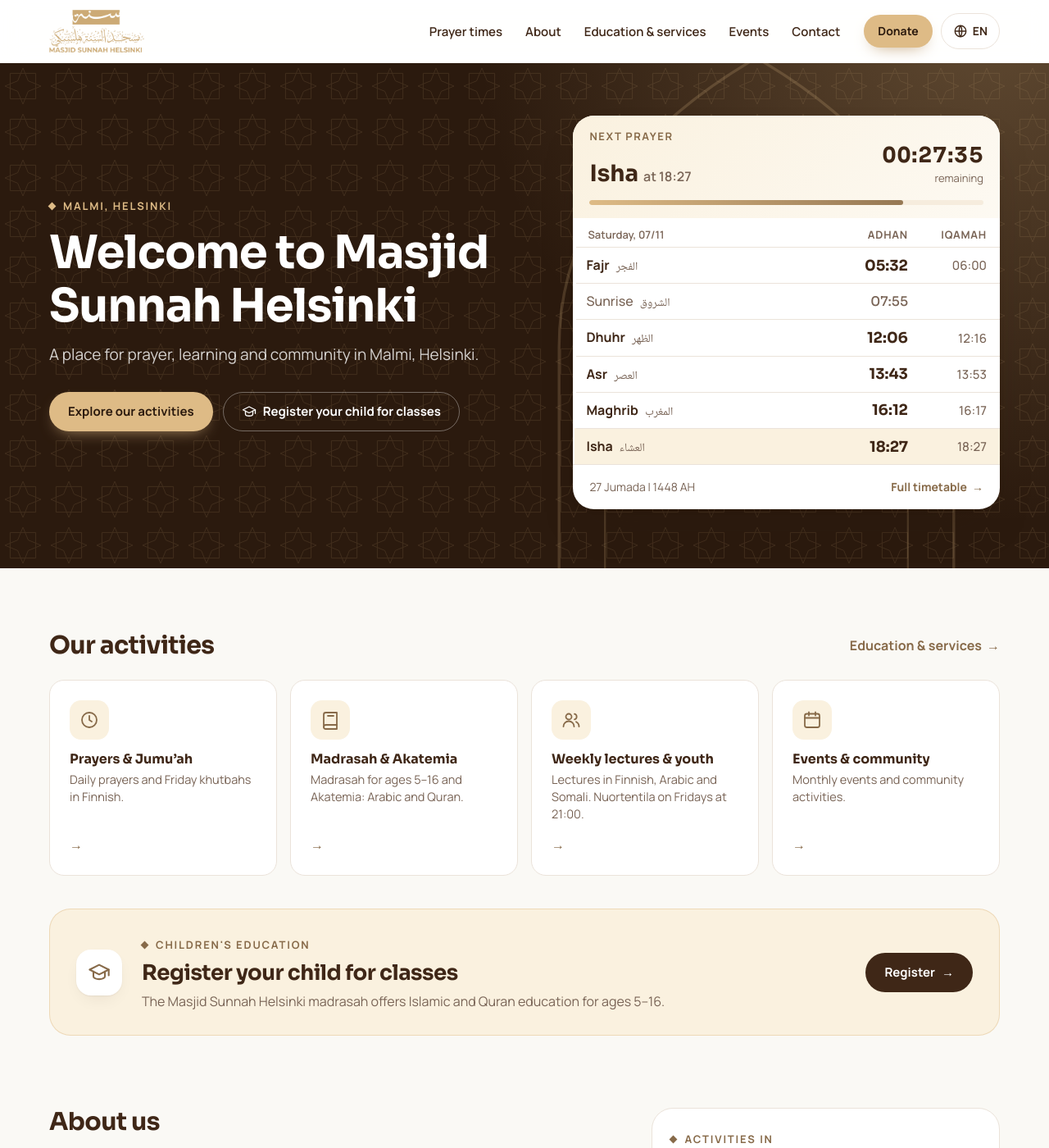
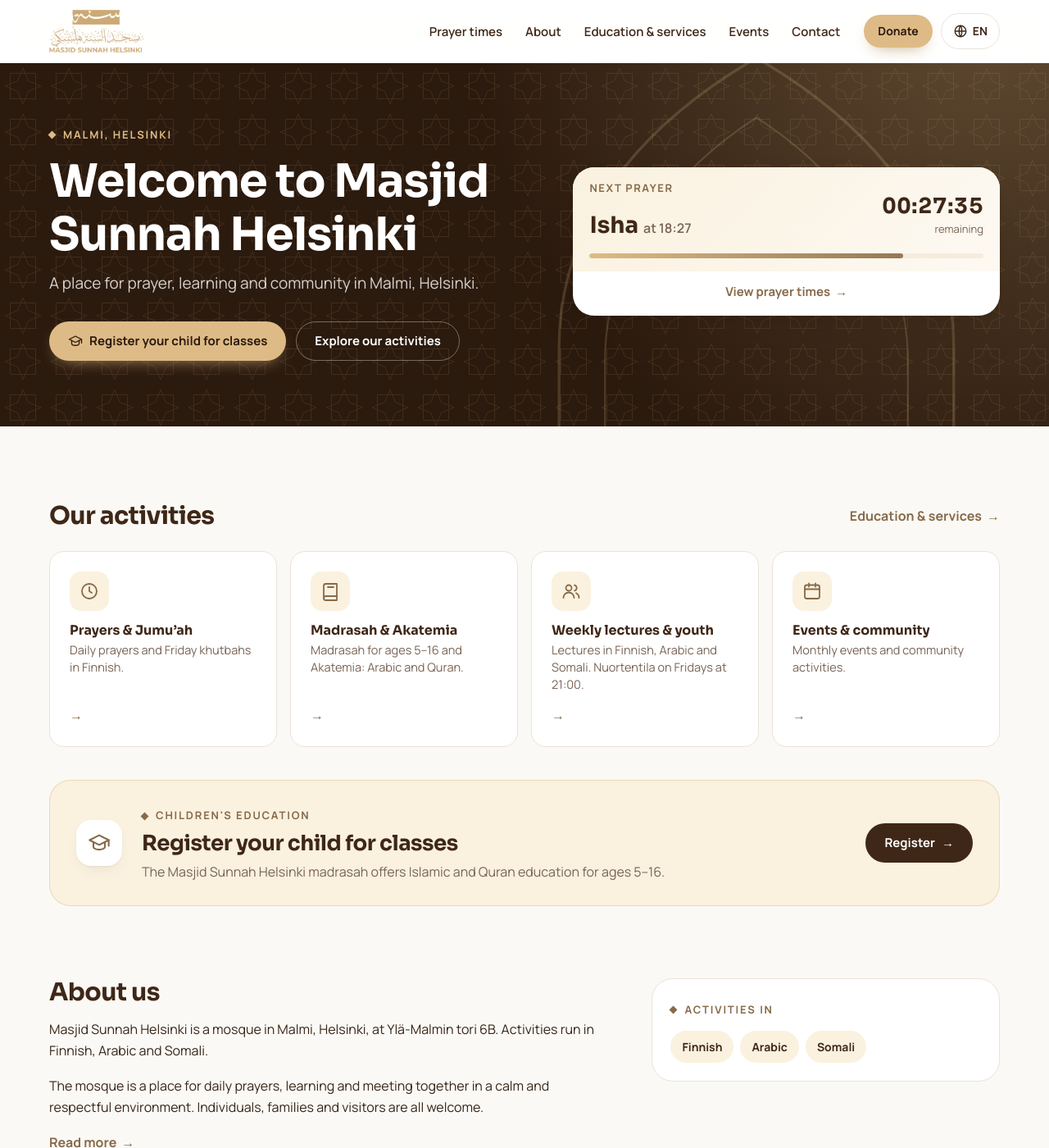
Before and after one commit to suomen-moskeijat/Masjid-sunnah, a Jekyll site: the page built from uusi-v1/index.html, in a window 1280 px wide and 1400 px high. Shown: the whole window at 82% size. Built offline with Jekyll 4.4.1, drawn with Linux system fonts in a browser that asks for light colours.

Commit message:
uusi-v1 etusivu: vain seuraava rukous, Katso rukousajat -linkki ja toimintonapit
Etusivun rukouskortissa vain seuraava rukous ja laskuri (ei päivän
taulukkoa); alla linkki rukousaikasivulle. Kortin alla napit
Ilmoita lapsesi opetukseen ja Tutustu toimintaamme. Yläosa on
yhtenäinen tumma lohko (kortti ei mene reunan yli). Rukousaikasivu
ennallaan.

Co-Authored-By: Claude Opus 5.5 <noreply@anthropic.com>
Claude-Session: https://claude.ai/code/session_01Fn78vEnHGTYfe1exjJd3xJ

```diff
--- a/_includes/u1/rukous.html
+++ b/_includes/u1/rukous.html
@@ -1,14 +1,15 @@
 {%- comment -%}
   Päivän rukousajat: seuraava rukous (aika, laskuri, edistyminen) ja päivän taulukko
-  (adhan + iqamah). Vaatii sivulle u/rukousdata.html:n. Parametri: linkki (true = "Koko aikataulu")
+  (adhan + iqamah). Vaatii sivulle u/rukousdata.html:n. Parametrit: linkki (true = "Koko aikataulu"), vain_seuraava (true = ei päivän taulukkoa, vain seuraava rukous ja "Katso rukousajat")
 {%- endcomment -%}
-<section class="rk" data-rk aria-label="{{ site.data.kaannokset.rukousajat.fi }}">
+<section class="rk{% if include.vain_seuraava %} rk--vain-seuraava{% endif %}" data-rk aria-label="{{ site.data.kaannokset.rukousajat.fi }}">
   <div class="rk__seuraava">
     <p class="rk__eyebrow">{% include k.html a="seuraava_rukous" %}</p>
     <p class="rk__nimi"><span data-rk-nimi>&nbsp;</span> <span class="rk__klo" data-rk-klo></span></p>
     <p class="rk__laskuri"><span class="rk__aika" data-rk-jaljella dir="ltr">--:--:--</span><small>{% include k.html a="jaljella" %}</small></p>
     <div class="rk__palkki" aria-hidden="true"><span data-rk-palkki></span></div>
   </div>
+  {% unless include.vain_seuraava %}
   <table class="rk__taulu">
     <caption class="u-nakymaton">{% include k.html a="paivan_ajat" %}</caption>
     <thead><tr><th scope="col"><span data-rk-pvm></span></th><th scope="col">{% include k.html a="adhan" %}</th><th scope="col">{% include k.html a="iqamah" %}</th></tr></thead>
@@ -16,8 +17,10 @@
       <tr><th>Fajr</th><td>–</td><td>–</td></tr><tr><th>Dhuhr</th><td>–</td><td>–</td></tr><tr><th>Asr</th><td>–</td><td>–</td></tr><tr><th>Maghrib</th><td>–</td><td>–</td></tr><tr><th>Isha</th><td>–</td><td>–</td></tr>
     </tbody>
   </table>
+  {% endunless %}
   <footer class="rk__ala">
+    {% if include.vain_seuraava %}<a class="u-linkki rk__katso" href="{{ '/uusi-v1/rukousajat/' | relative_url }}">{% include k.html a="katso_rukousajat" %} <span class="u-flip" aria-hidden="true">→</span></a>{% else %}
     <span data-rk-hijri></span>
-    {% if include.linkki %}<a class="u-linkki" href="{{ '/uusi-v1/rukousajat/' | relative_url }}">{% include k.html a="koko_aikataulu" %} <span class="u-flip" aria-hidden="true">→</span></a>{% endif %}
+    {% if include.linkki %}<a class="u-linkki" href="{{ '/uusi-v1/rukousajat/' | relative_url }}">{% include k.html a="koko_aikataulu" %} <span class="u-flip" aria-hidden="true">→</span></a>{% endif %}{% endif %}
   </footer>
 </section>
--- a/assets/css/uusi-v1.css
+++ b/assets/css/uusi-v1.css
@@ -472,3 +472,23 @@ body.on-valikko .u-pikanapit { display: none; }
 .u-pikanappi:hover { transform: scale(1.06); }
 .u-pikanappi--wa { width: 58px; height: 58px; background: #25d366; color: #fff; }
 .u-pikanappi--puh { width: 46px; height: 46px; background: var(--pinta); color: var(--paa); border: 1px solid var(--raja); }
+
+/* ---------- Etusivu: vain seuraava rukous + toimintonapit, yläosa yhtenäinen lohko ---------- */
+.u-hero { padding: 28px 0 32px; }
+.u-hero__sisalto { grid-template-areas: "teksti" "rukous" "napit"; row-gap: 22px; }
+.u-hero__teksti { grid-area: teksti; }
+.u-hero__rukous { grid-area: rukous; margin-bottom: 0; }
+.u-hero__napit { grid-area: napit; display: grid; gap: 10px; margin-top: 0; }
+.u-hero__napit .u-nappi { width: 100%; white-space: normal; text-align: center; }
+.u-osio--hero-jalkeen { padding-top: 56px !important; }
+.rk--vain-seuraava .rk__palkki { margin-top: 16px; }
+.rk--vain-seuraava .rk__ala { justify-content: center; border-top: 0; }
+.rk__katso { font-size: 15px; }
+@media (min-width: 1024px) {
+  .u-hero { padding: 72px 0 80px; }
+  .u-hero__sisalto { grid-template-areas: "teksti rukous" "napit rukous"; grid-template-columns: 1.05fr .95fr; row-gap: 30px; column-gap: 64px; align-items: center; }
+  .u-hero__teksti { align-self: end; }
+  .u-hero__napit { align-self: start; display: flex; flex-wrap: wrap; gap: 12px; }
+  .u-hero__napit .u-nappi { width: auto; }
+  .u-osio--hero-jalkeen { padding-top: 88px !important; }
+}
--- a/assets/js/uusi-v1.js
+++ b/assets/js/uusi-v1.js
@@ -197,6 +197,7 @@
         try { hijri.textContent = muotoile(nyt, { day: 'numeric', month: 'long', year: 'numeric' }, loc + '-u-ca-islamic-umalqura' + (kieli() === 'ar' ? '-nu-latn' : '')); } catch (e) { hijri.textContent = ''; }
       }
       var tbody = rk.querySelector('[data-rk-rivit]');
+      if (!tbody) return; // etusivulla vain seuraava rukous, ei taulukkoa
       tbody.textContent = '';
       RUKOUKSET.forEach(function (n) {
         var tr = document.createElement('tr');
--- a/uusi-v1/index.html
+++ b/uusi-v1/index.html
@@ -16,13 +16,17 @@ rukousajat: true
       {% if m.hero_tunniste %}<p class="u-eyebrow u-eyebrow--vaalea">{% include kt.html arvo=m.hero_tunniste %}</p>{% endif %}
       <h1>{% if m.hero_otsikko %}{% include kt.html arvo=m.hero_otsikko %}{% else %}{% include nimi.html moskeija=m %}{% endif %}</h1>
       {% if m.esittely %}<p class="u-hero__esittely">{% include kt.html arvo=m.esittely %}</p>{% endif %}
-      <div class="u-hero__napit">
-        <a class="u-nappi u-nappi--kulta" href="{{ '/uusi-v1/palvelut/' | relative_url }}">{% include k.html a="tutustu_toimintaan" %}</a>
-        {% if m.lasten_opetus.kaytossa %}<a class="u-nappi u-nappi--haamu" href="{{ '/uusi-v1/palvelut/lasten-opetus/' | relative_url }}">{% include ikoni.html nimi="hattu" koko=18 %} {% include k.html a="ilmoita_lapsesi" %}</a>{% endif %}
-      </div>
     </div>
     <div class="u-hero__rukous">
-      {% include u1/rukous.html linkki=true %}
+      {% include u1/rukous.html vain_seuraava=true %}
+    </div>
+    <div class="u-hero__napit">
+      {% if m.lasten_opetus.kaytossa %}
+      <a class="u-nappi u-nappi--kulta" href="{{ '/uusi-v1/palvelut/lasten-opetus/' | relative_url }}">{% include ikoni.html nimi="hattu" koko=18 %} {% include k.html a="ilmoita_lapsesi" %}</a>
+      <a class="u-nappi u-nappi--haamu" href="{{ '/uusi-v1/palvelut/' | relative_url }}">{% include k.html a="tutustu_toimintaan" %}</a>
+      {% else %}
+      <a class="u-nappi u-nappi--kulta" href="{{ '/uusi-v1/palvelut/' | relative_url }}">{% include k.html a="tutustu_toimintaan" %}</a>
+      {% endif %}
     </div>
   </div>
 </section>
```
